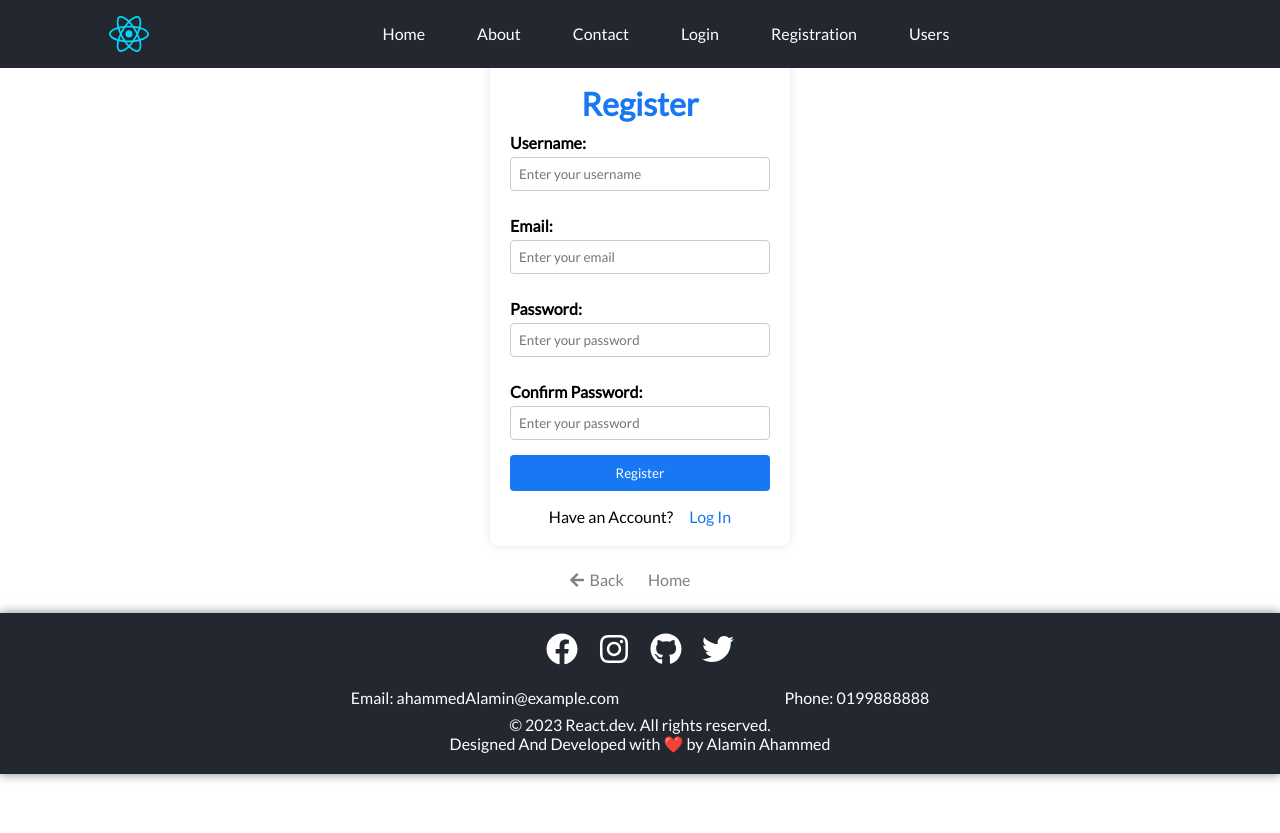
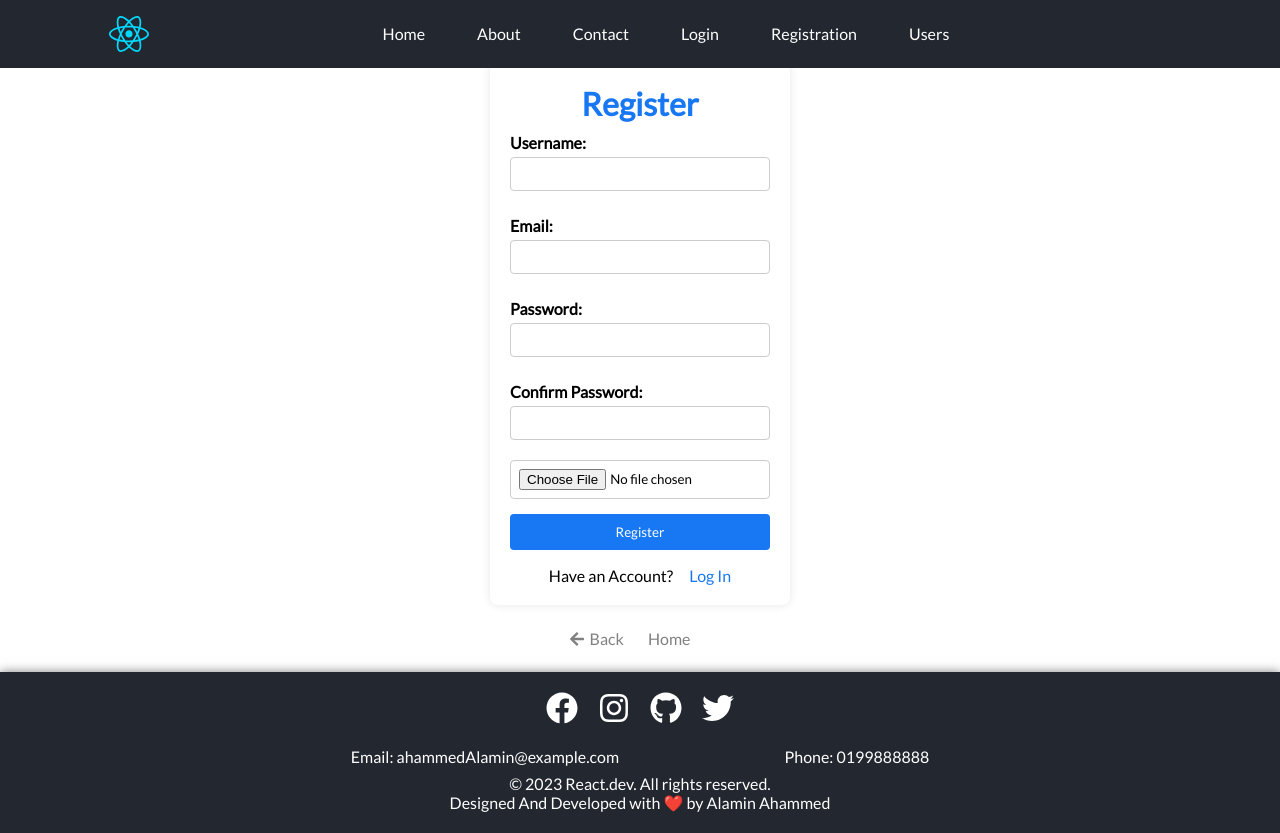
Before and after one commit to Alamin-Ahammed/Assignment-11, a React (Vite) app: page /registration in a window 1280 px wide. Before the commit the page ends 800 px from the top, so only its background shows below. Built offline with nearby package versions, Linux system fonts and the light colour scheme; some icons are missing.

Commit message:
added storage database and regitration and login

```diff
--- a/package.json
+++ b/package.json
@@ -10,10 +10,14 @@
     "preview": "vite preview"
   },
   "dependencies": {
+    "firebase": "^10.7.1",
+    "formik": "^2.4.5",
     "react": "^18.2.0",
     "react-dom": "^18.2.0",
     "react-icons": "^4.12.0",
-    "react-router-dom": "^6.21.0"
+    "react-router-dom": "^6.21.0",
+    "react-toastify": "^9.1.3",
+    "yup": "^1.3.3"
   },
   "devDependencies": {
     "@types/react": "^18.2.43",
--- a/src/App.jsx
+++ b/src/App.jsx
@@ -1,13 +1,18 @@
-import MainLayout from './MainLayout/MainLayout'
-import './App.css'
+import MainLayout from "./MainLayout/MainLayout";
+import "./App.css";
+import { ToastContainer } from "react-toastify";
+import "react-toastify/dist/ReactToastify.css";
+import { UserProvider } from "./Contexts/UserContext/UserContex";
 
 function App() {
-
   return (
     <>
-      <MainLayout />
+      <UserProvider>
+        <MainLayout />
+      </UserProvider>
+      <ToastContainer />
     </>
-  )
+  );
 }
 
-export default App
+export default App;
--- /dev/null
+++ b/src/Contexts/UserContext/UserContex.jsx
@@ -0,0 +1,18 @@
+import { createContext, useContext, useState } from "react";
+
+const UserContext = createContext();
+
+export const UserProvider = ({ children }) => {
+  const [userInfo, setUserInfo] = useState(JSON.parse(localStorage.getItem('authInfo')));
+
+  return (
+    <UserContext.Provider value={{ userInfo, setUserInfo }}>
+      {children}
+    </UserContext.Provider>
+  );
+};
+
+export const useUserContext = () => {
+    const {userInfo,setUserInfo} = useContext(UserContext);
+    return {userInfo,setUserInfo};
+}
--- /dev/null
+++ b/src/config/firbase-config.js
@@ -0,0 +1,18 @@
+import { initializeApp } from "firebase/app";
+import { GoogleAuthProvider, getAuth } from "firebase/auth";
+import { getStorage } from "firebase/storage";
+
+const firebaseConfig = {
+  apiKey: "AIzaSyDhGY39ygNUghlix2urx4e82AJD0WbeUfg",
+  authDomain: "assignment-11-ahammed.firebaseapp.com",
+  projectId: "assignment-11-ahammed",
+  storageBucket: "assignment-11-ahammed.appspot.com",
+  messagingSenderId: "915240462708",
+  appId: "1:915240462708:web:719bd860e7971cc9996421"
+};
+
+// Initialize Firebase
+const app = initializeApp(firebaseConfig);
+export const auth = getAuth(app)
+export const provider = new GoogleAuthProvider();
+export const storage = getStorage();
--- a/src/pages/About/About.css
+++ b/src/pages/About/About.css
@@ -19,3 +19,18 @@
     line-height: 1.6;
     margin-bottom: 15px;
   }
+
+  .abouts {
+    display: flex;
+    justify-content: center;
+    align-items: center;
+    text-align: justify;
+  }
+
+  .showmorephoto {
+    width: 350px;
+  }
+
+  .abouts > div > h1 {
+    text-align: left;
+  }
--- a/src/pages/About/About.jsx
+++ b/src/pages/About/About.jsx
@@ -1,6 +1,16 @@
+import { useState } from "react";
+import { useUserContext } from "../../Contexts/UserContext/UserContex";
 import "./About.css";
 
 export default function About() {
+  const [showMore, setShowMore] = useState(false);
+  const { userInfo } = useUserContext();
+  const { uid, displayName, email, imgURL } = userInfo;
+
+  const handleShowMore = () => {
+    setShowMore(userInfo);
+  };
+
   return (
     <div className="about-container">
       <h2 className="title">About Us</h2>
@@ -12,6 +22,17 @@ export default function About() {
         Lorem ipsum dolor sit amet, consectetur adipiscing elit. Integer nec
         odio. Praesent libero. Sed cursus ante dapibus diam. Sed nisi.
       </p>
+      {showMore && (
+        <div className="abouts">
+          <div>
+            <h1>Name : {displayName}</h1>
+            <h2>Email: {email}</h2>
+            <h2>Uid : {uid}</h2>
+            <img className="showmorephoto" src={imgURL} alt="Image" />
+          </div>
+        </div>
+      )}
+      <button onClick={handleShowMore}>Show More</button>
     </div>
   );
 }
--- a/src/pages/Auth/Login/Login.jsx
+++ b/src/pages/Auth/Login/Login.jsx
@@ -1,13 +1,38 @@
 import { useNavigate } from "react-router-dom";
 import Pagination from "../../../components/Pagination/Pagination";
 import "./Login.css";
+import { auth, storage } from "../../../config/firbase-config";
+import { getDownloadURL, ref } from "firebase/storage";
+import { signInWithEmailAndPassword } from "firebase/auth";
+import { useUserContext } from "../../../Contexts/UserContext/UserContex";
 
 const Login = () => {
   const navigate = useNavigate();
+  const { setUserInfo } = useUserContext();
+
+  const handleLogin = async (e) => {
+    e.preventDefault();
+    const email = e.target.email.value;
+    const password = e.target.password.value;
+    const storageRef = storage;
+
+    const userInfoes = await signInWithEmailAndPassword(auth, email, password);
+    const {
+      user: { uid, displayName, email: userEmail },
+    } = userInfoes;
+
+    const imageRef = ref(storageRef, `userImages/${uid}/profile${uid}.jpg`);
+
+    // Get the download URL
+    const imgURL = await getDownloadURL(imageRef);
+    setUserInfo({ displayName, imgURL, email: userEmail, uid });
+    localStorage.setItem('authInfo',JSON.stringify({ displayName, imgURL, email: userEmail, uid }))
+    navigate("/");
+  };
   return (
     <>
       <div className="login-container">
-        <form className="login-form">
+        <form onSubmit={handleLogin} className="login-form">
           <h1>Login</h1>
           <label htmlFor="email">Email:</label>
           <input
@@ -34,7 +59,7 @@ const Login = () => {
         </form>
         <div className="register_text">
           <p>Don't Have Account?</p>
-          <a onClick={()=> navigate('/registration')}>Create One</a>
+          <a onClick={() => navigate("/registration")}>Create One</a>
         </div>
       </div>
       <Pagination />
--- a/src/pages/Auth/Registration/Registration.jsx
+++ b/src/pages/Auth/Registration/Registration.jsx
@@ -1,55 +1,173 @@
+import React, { useState } from "react";
 import { useNavigate } from "react-router-dom";
+import { createUserWithEmailAndPassword, updateProfile } from "firebase/auth";
+import { useFormik } from "formik";
+import * as Yup from "yup";
+import { toast } from "react-toastify";
 import Pagination from "../../../components/Pagination/Pagination";
 import "./Registration.css";
+import { auth, storage } from "../../../config/firbase-config";
+import { ref, uploadBytes, getDownloadURL } from "firebase/storage";
 
 const Registration = () => {
   const navigate = useNavigate();
+  const [imgURL, setImgURL] = useState("");
+
+  const formik = useFormik({
+    initialValues: {
+      username: "",
+      email: "",
+      password: "",
+      confirmPassword: "",
+    },
+    validationSchema: Yup.object({
+      username: Yup.string().required("Username is required"),
+      email: Yup.string()
+        .email("Invalid email address")
+        .required("Email is required"),
+      password: Yup.string()
+        .min(8, "Password must be at least 8 characters")
+        .required("Password is required"),
+      confirmPassword: Yup.string()
+        .oneOf([Yup.ref("password"), null], "Passwords must match")
+        .required("Confirm Password is required"),
+      img: Yup.mixed().required("Image is required"),
+    }),
+    onSubmit: async (values, { resetForm }) => {
+      try {
+        const userCredential = await createUserWithEmailAndPassword(
+          auth,
+          values.email,
+          values.password
+        );
+
+        const user = userCredential.user;
+
+        //resetting form
+        resetForm()
+
+        // Upload image
+        if (values.img) {
+          const storageRef = storage;
+          const imageRef = ref(
+            storageRef,
+            `userImages/${user.uid}/profile${user.uid}.jpg`
+          );
+
+          // Uploading the image
+          await uploadBytes(imageRef, values.img);
+
+          // Getting the download URL
+          const imgURL = await getDownloadURL(imageRef);
+          console.log(imgURL);
+
+          // Setting the download URL in state
+          setImgURL(imgURL);
+        }
+
+        // Updating user profile
+        await updateProfile(user, {
+          displayName: values.username,
+          photoURL: imgURL, // Use the obtained download URL
+        });
+
+        // Reloading the user to get the updated information
+        await user.reload();
+        const updatedUser = auth.currentUser;
+
+        toast.success("Registration successful!", {
+          position: toast.POSITION.TOP_RIGHT,
+        });
+
+        navigate("/login");
+      } catch (error) {
+        const errorMessage = error.message;
+        toast.error(errorMessage, {
+          position: toast.POSITION.TOP_RIGHT,
+        });
+      }
+    },
+  });
+
   return (
     <>
       <div className="registration-container">
-        <form className="registration-form">
+        <form onSubmit={formik.handleSubmit} className="registration-form">
           <h1>Register</h1>
+          <div>
             <label htmlFor="username">Username:</label>
             <input
               type="text"
               id="username"
               name="username"
-            placeholder="Enter your username"
-            required
+              onChange={formik.handleChange}
+              onBlur={formik.handleBlur}
+              value={formik.values.username}
             />
+            {formik.touched.username && formik.errors.username && (
+              <div style={{ color: "red" }}>{formik.errors.username}</div>
+            )}
+          </div>
 
+          <div>
             <label htmlFor="email">Email:</label>
             <input
               type="email"
               id="email"
               name="email"
-            placeholder="Enter your email"
-            required
+              onChange={formik.handleChange}
+              onBlur={formik.handleBlur}
+              value={formik.values.email}
             />
+            {formik.touched.email && formik.errors.email && (
+              <div style={{ color: "red" }}>{formik.errors.email}</div>
+            )}
+          </div>
 
+          <div>
             <label htmlFor="password">Password:</label>
             <input
               type="password"
               id="password"
               name="password"
-            placeholder="Enter your password"
-            required
+              onChange={formik.handleChange}
+              onBlur={formik.handleBlur}
+              value={formik.values.password}
             />
+            {formik.touched.password && formik.errors.password && (
+              <div style={{ color: "red" }}>{formik.errors.password}</div>
+            )}
+          </div>
 
-          <label htmlFor="password">Confirm Password:</label>
+          <div>
+            <label htmlFor="ConfirmPassword">Confirm Password:</label>
             <input
               type="password"
-            id="password"
-            name="password"
-            placeholder="Enter your password"
-            required
+              id="ConfirmPassword"
+              name="confirmPassword"
+              onChange={formik.handleChange}
+              onBlur={formik.handleBlur}
+              value={formik.values.confirmPassword}
             />
+            <input
+              type="file"
+              onChange={(event) => {
+                formik.setFieldValue("img", event.currentTarget.files[0]);
+              }}
+            />
+            {formik.touched.confirmPassword &&
+              formik.errors.confirmPassword && (
+                <div style={{ color: "red" }}>
+                  {formik.errors.confirmPassword}
+                </div>
+              )}
+          </div>
 
           <button type="submit">Register</button>
         </form>
         <div className="login_text">
           <p>Have an Account?</p>
-          <a onClick={()=> navigate('/login')}>Log In</a>
+          <a onClick={() => navigate("/login")}>Log In</a>
         </div>
       </div>
       <Pagination />
```
Also changed, not shown: 1 other file (tests, documents, lock files or other folders). Lines whose indentation alone changed are shown as unchanged.
